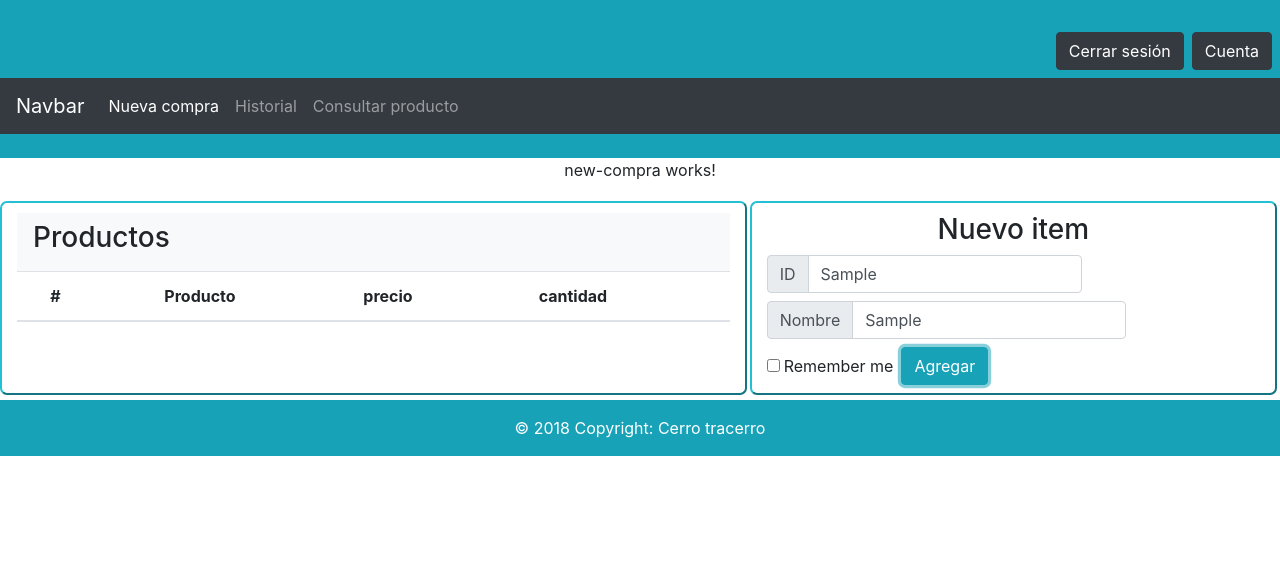
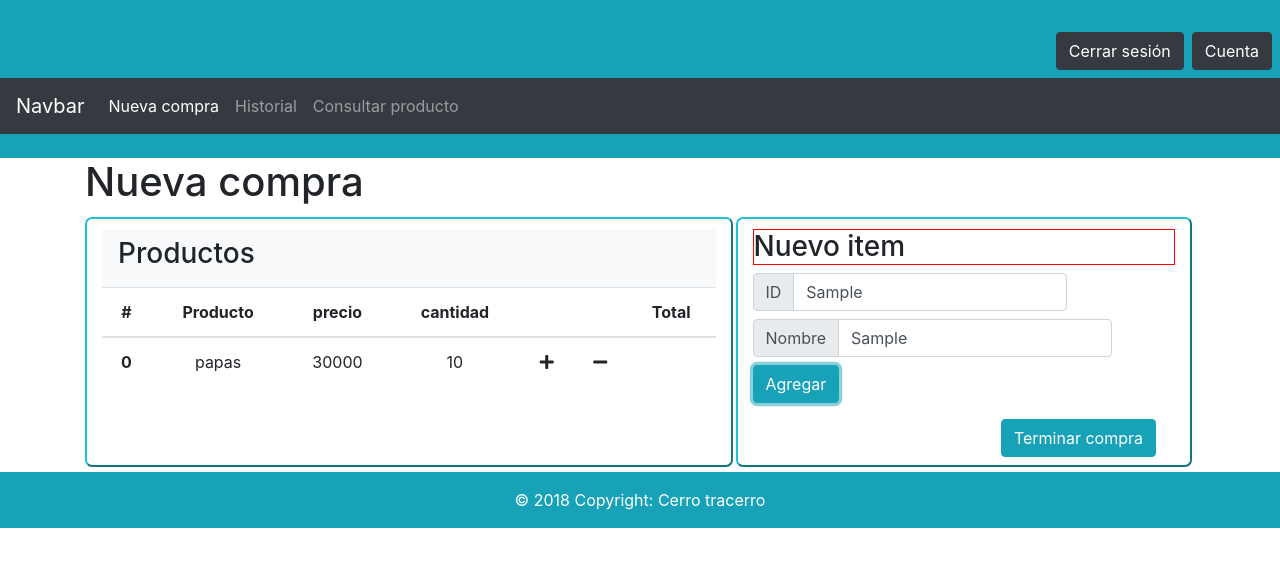
Before and after one commit to andrescontreras/AngularProject, an Angular app: page /cajero in a window 1280 px wide. Both pictures are taken after typing "Sample", "Sample" into the empty fields and a click on the button "Agregar". Shown: the top 566 px of the page. Built offline with nearby package versions, Linux system fonts and the light colour scheme.

Commit message:
estructura html nueva compra

```diff
--- a/src/app/class/producto.ts
+++ b/src/app/class/producto.ts
@@ -4,9 +4,10 @@ export class Producto {
     codigoSKU: number;
     nombre: string;
     precio: number;
-    undMed: number;
+    undMed: string;
+    total: number;
 
-    constructor (id: number, cantidad: number, codigoSKU: number, nombre: string, precio:number, undMed: number)
+    constructor (id: number, cantidad: number, codigoSKU: number, nombre: string, precio:number, undMed: string)
     {
         this.id = id;
         this.cantidad = cantidad;
@@ -14,5 +15,6 @@ export class Producto {
         this.nombre =  nombre;
         this.precio =  precio;
         this.undMed =  undMed;
+        this.total = cantidad * precio;
     }
 }
--- a/src/app/components/new-compra/new-compra.component.html
+++ b/src/app/components/new-compra/new-compra.component.html
@@ -1,6 +1,5 @@
-<p>
-  new-compra works!
-</p>
+<div class="container">
+  <h1 class="text-left">Nueva compra</h1>
   <div class="container-fluid">
     <div class="row">
       <div class="col-12 col-lg-7 borde">
@@ -18,22 +17,29 @@
                 <th scope="col">precio</th>
                 <th scope="col">cantidad</th>
                 <th scope="col"></th>
+                <th scope="col"></th>
+                <th scope="col">Total</th>
               </tr>
             </thead>
             <tbody>
-          <tr *ngFor="let item of contactos; let i = index">
+              <tr *ngFor="let item of productos; let i = index">
                 <th scope="row">{{i}}</th>
-            <td>{{item.sector}}</td>
-            <td>{{item.empresa}}</td>
-            <td>{{item.cargo}}</td>
-            <td><a routerLink="/principal/buscar" ><button class="btn btn-outline-info btn-sm" >Detalle</button></a></td>
+                <td>{{item.nombre}}</td>
+                <td>{{item.precio}}</td>
+                <td>{{item.cantidad}}</td>
+                <td class="">
+                  <i (click)="addCantidad(i)" class="fas  fa-plus"></i>
+                </td>
+                <td>
+                  <i (click)="removeCantidad(i)" class="fas fa-minus"></i>
+                </td>
               </tr>
             </tbody>
           </table>
         </div>
       </div>
       <div class="col borde">
-      <h3>Nuevo item</h3>
+        <h3 class="b1 text-left">Nuevo item</h3>
 
         <form class="form-inline">
 
@@ -53,16 +59,73 @@
             <input type="text" class="form-control" id="inlineFormInputGroupUsername2" placeholder="Username">
           </div>
 
-        <div class="form-check mb-2 mr-sm-2">
-          <input class="form-check-input" type="checkbox" id="inlineFormCheck">
-          <label class="form-check-label" for="inlineFormCheck">
-            Remember me
-          </label>
+          <button type="submit" class="btn btn-info mb-2" (click)="addProduct()">Agregar</button>
+          <div class="text-right col-12 my-2">
+            <button type="button" class="btn btn-info mx-1" data-toggle="modal" data-target="#exampleModalCenter">Terminar
+              compra</button>
           </div>
-
-        <button type="submit" class="btn btn-info mb-2">Agregar</button>
         </form>
 
       </div>
     </div>
   </div>
+</div>
+
+
+<!-- Modal -->
+<div class="modal fade" id="exampleModalCenter" tabindex="-1" role="dialog" aria-labelledby="exampleModalCenterTitle"
+  aria-hidden="true">
+  <div class="modal-dialog modal-dialog-centered" role="document">
+    <div class="modal-content">
+      <div class="modal-header">
+        <h5 class="modal-title" id="exampleModalCenterTitle">Modal title</h5>
+        <button type="button" class="close" data-dismiss="modal" aria-label="Close">
+          <span aria-hidden="true">&times;</span>
+        </button>
+      </div>
+      <div class="modal-body">
+        <div class="container-fluid">
+
+          <!--Inicio-->
+          <div class="alert alert-primary" role="alert">
+              A simple primary alert—check it out!
+            </div>
+          <div class="input-group">
+            <input type="text" class="form-control" placeholder="Recipient's username" aria-label="Recipient's username with two button addons"
+              aria-describedby="button-addon4">
+            <div class="input-group-append" id="button-addon4">
+              <button class="btn btn-outline-secondary" type="button">Buscar</button>
+              <button class="btn btn-outline-secondary" type="button">Crear</button>
+            </div>
+          </div>
+          <form class="mt-3 borde1">
+            <div class="form-group row">
+              <label for="staticEmail" class="col-sm-2 col-form-label">Cliente</label>
+              <div class="col-sm-10">
+                <input type="text" readonly class="form-control-plaintext" id="staticEmail" value="indefinido">
+              </div>
+            </div>
+            <div class="form-group row">
+                <label for="staticEmail" class="col-sm-2 col-form-label">Total</label>
+                <div class="col-sm-10">
+                  <input type="text" readonly class="form-control-plaintext" id="staticEmail" value="0">
+                </div>
+              </div>
+              <div class="form-group row">
+                  <label for="staticEmail" class="col-sm-2 col-form-label">Fecha</label>
+                  <div class="col-sm-10">
+                    <input type="text" readonly class="form-control-plaintext" id="staticEmail" value="10/23/2018">
+                  </div>
+                </div>
+          </form>
+          <!-- Fin -->
+        </div>
+      </div>
+
+      <div class="modal-footer">
+        <button type="button" class="btn btn-secondary" data-dismiss="modal">Close</button>
+        <button type="button" class="btn btn-info">Save changes</button>
+      </div>
+    </div>
+  </div>
+</div>
--- a/src/app/components/new-compra/new-compra.component.ts
+++ b/src/app/components/new-compra/new-compra.component.ts
@@ -1,4 +1,6 @@
 import { Component, OnInit } from '@angular/core';
+import { Compra } from 'src/app/class/compra';
+import { Producto } from 'src/app/class/producto';
 
 @Component({
   selector: 'app-new-compra',
@@ -7,9 +9,38 @@ import { Component, OnInit } from '@angular/core';
 })
 export class NewCompraComponent implements OnInit {
 
-  constructor() { }
+  compra: Compra;
+  productos: Producto[];
+  constructor() {
+    this.productos = [];
+   }
 
   ngOnInit() {
   }
 
+  terminarCompra(){
+
+  }
+
+  addProduct(){
+   var p = new Producto(1, 10, 12165464, 'papas', 30000, 'Kg');
+   this.productos.push(p);
+  }
+
+  addCantidad(i){
+    this.productos[i].cantidad = this.productos[i].cantidad + 1;
+  }
+
+
+  removeCantidad(i){
+
+    var cant = this.productos[i].cantidad - 1;
+    if (cant > 0){
+      this.productos[i].cantidad = cant;
+    }
+    else{
+      this.productos.splice(i,1);
+    }
+  }
+
 }
--- a/src/index.html
+++ b/src/index.html
@@ -15,5 +15,6 @@
 <script src="https://code.jquery.com/jquery-3.3.1.slim.min.js" integrity="sha384-q8i/X+965DzO0rT7abK41JStQIAqVgRVzpbzo5smXKp4YfRvH+8abtTE1Pi6jizo" crossorigin="anonymous"></script>
 <script src="https://cdnjs.cloudflare.com/ajax/libs/popper.js/1.14.3/umd/popper.min.js" integrity="sha384-ZMP7rVo3mIykV+2+9J3UJ46jBk0WLaUAdn689aCwoqbBJiSnjAK/l8WvCWPIPm49" crossorigin="anonymous"></script>
 <script src="https://stackpath.bootstrapcdn.com/bootstrap/4.1.3/js/bootstrap.min.js" integrity="sha384-ChfqqxuZUCnJSK3+MXmPNIyE6ZbWh2IMqE241rYiqJxyMiZ6OW/JmZQ5stwEULTy" crossorigin="anonymous"></script>
+<link rel="stylesheet" href="https://use.fontawesome.com/releases/v5.0.13/css/all.css" integrity="sha384-DNOHZ68U8hZfKXOrtjWvjxusGo9WQnrNx2sqG0tfsghAvtVlRW3tvkXWZh58N9jp" crossorigin="anonymous">
 </body>
 </html>
--- a/src/styles.css
+++ b/src/styles.css
@@ -18,6 +18,16 @@
     padding-left: 15px;
     padding-top: 10px;
 }
+
+.borde1{
+    border: 1px solid rgb(207, 207, 207);
+    border-radius: 7px;
+    margin-right: 3px;
+    margin-top: 3px;
+    margin-bottom: 5px;
+    padding-left: 15px;
+    padding-top: 10px;
+}
 .pad{
     margin-right: -16px;
 }
```
Lines whose indentation alone changed are shown as unchanged.
